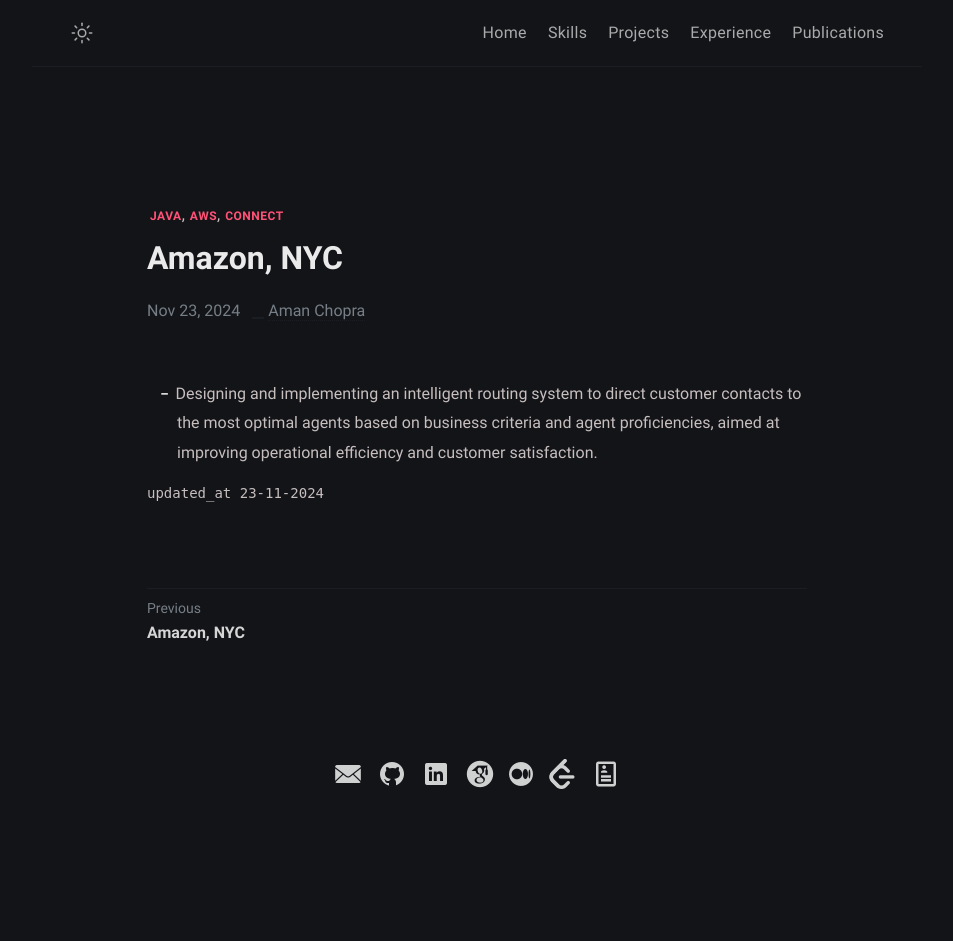
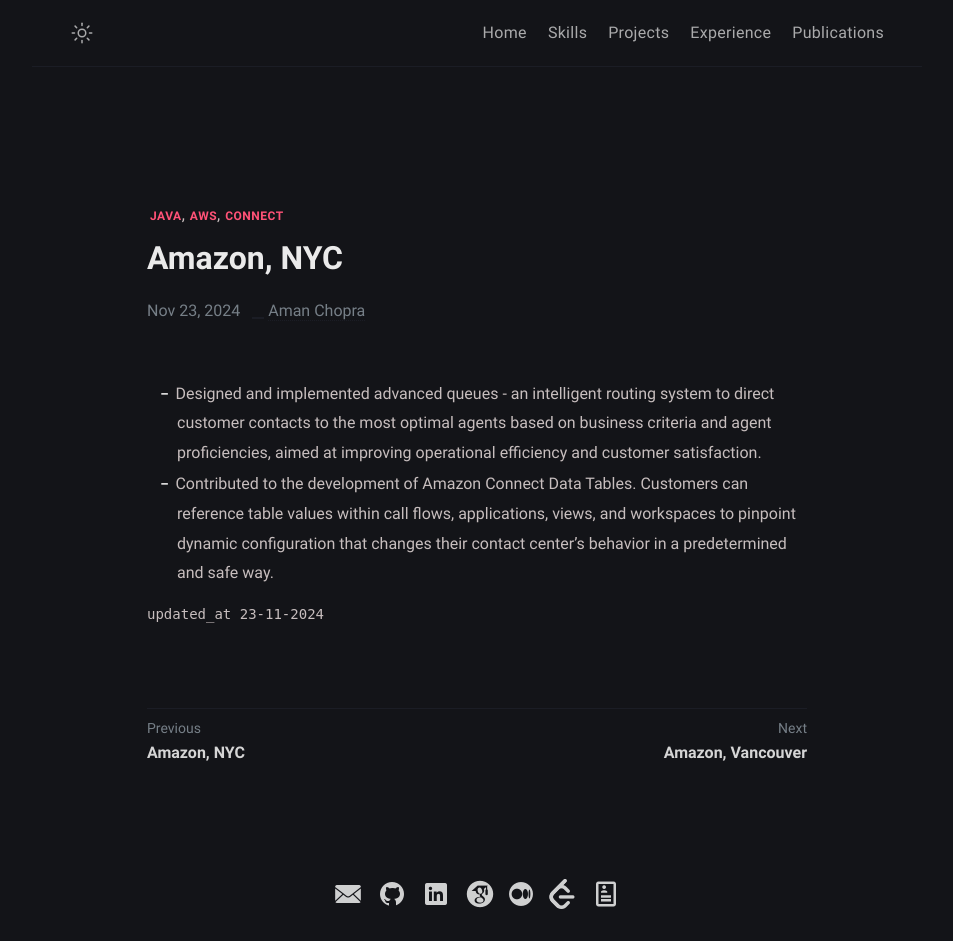
Before and after one commit to Aman-Chopra/aman-chopra.github.io, a Jekyll site: the page built from experiences/_posts/amazon_sde2/2023-12-01-amazon_sde2.md, in a window 1280 px wide. Shown: the whole page, without its empty margins (163-1116 px from the left). Built offline with Jekyll 4.4.1, drawn with Linux system fonts in a browser that asks for light colours; some web fonts are replaced; before the commit the page ends 900 px from its top, so only the background shows below that.

Commit message:
feat: add Vancouver SDE2 experience and update NYC SDE2 details

```diff
--- a/experiences/_posts/amazon_sde2/2023-12-01-amazon_sde2.md
+++ b/experiences/_posts/amazon_sde2/2023-12-01-amazon_sde2.md
@@ -3,9 +3,10 @@
 date: 2024-11-23 11:58:47 +07:00
 modified: 2024-11-23 16:49:47 +07:00
 position: SDE 2
-timeline: Dec 2024 -
+timeline: Dec 2024 - Oct 2025
 tags: [java, aws, connect]
 ---
 
 
-* Designing and implementing an intelligent routing system to direct customer contacts to the most optimal agents based on business criteria and agent proficiencies, aimed at improving operational efficiency and customer satisfaction.
+* Designed and implemented advanced queues - an intelligent routing system to direct customer contacts to the most optimal agents based on business criteria and agent proficiencies, aimed at improving operational efficiency and customer satisfaction.
+* Contributed to the development of Amazon Connect Data Tables. Customers can reference table values within call flows, applications, views, and workspaces to pinpoint dynamic configuration that changes their contact center's behavior in a predetermined and safe way.
```
Also changed, not shown: experiences/_posts/amazon_sde2_vancouver/2025-11-01-amazon_sde2_vancouver.md (added, +10 -0 lines).
